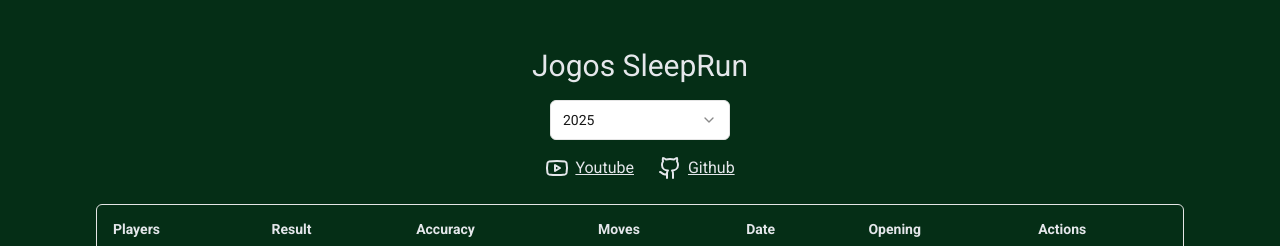
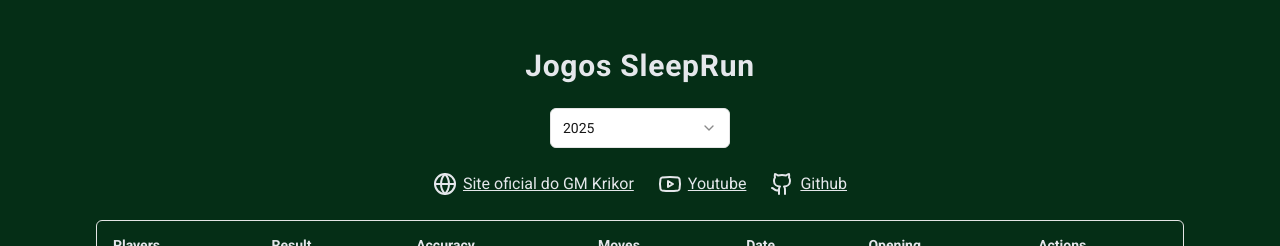
Before and after one commit to refeals/gm-krikor-sleeprun-data, a Next.js app: page / in a window 1280 px wide. Shown: the top 246 px of the page. Built offline with nearby package versions, Linux system fonts and the light colour scheme; no server answers.

Commit message:
feat: add official site

```diff
--- a/app/(components)/home.tsx
+++ b/app/(components)/home.tsx
@@ -9,15 +9,15 @@ import {
   SelectTrigger,
   SelectValue,
 } from "@/components/ui/select"
-import { Github, Youtube } from "lucide-react"
+import { Github, Youtube, Globe } from "lucide-react"
 
 export default function Home() {
   const { filter, setFilter } = useFilteredGames()
 
   return (
     <main className="flex h-screen flex-col items-center justify-between px-4 md:px-24 pt-4 md:pt-12 gap-6">
-      <nav className="flex flex-col gap-4 justify-center items-center">
-        <h1 className="text-3xl">Jogos SleepRun</h1>
+      <nav className="flex flex-col gap-6 justify-center items-center">
+        <h1 className="text-3xl font-bold tracking-wide">Jogos SleepRun</h1>
 
         <div>
           <Select onValueChange={setFilter} value={filter}>
@@ -34,12 +34,20 @@ export default function Home() {
           </Select>
         </div>
 
-        <div className="flex gap-6">
+        <div className="flex flex-col gap-3 md:flex-row md:gap-6">
+          <a
+            href="https://gmkrikor.com/"
+            target="_blank"
+            rel="noopener noreferrer"
+            className="underline flex items-center gap-1.5 justify-center"
+          >
+            <Globe className="size-6" /> Site oficial do GM Krikor
+          </a>
           <a
             href="https://www.youtube.com/@GMKrikor"
             target="_blank"
             rel="noopener noreferrer"
-            className="underline flex items-center gap-1.5"
+            className="underline flex items-center gap-1.5 justify-center"
           >
             <Youtube className="size-6" /> Youtube
           </a>
@@ -47,7 +55,7 @@ export default function Home() {
             href="https://github.com/refeals/gm-krikor-sleeprun-data"
             target="_blank"
             rel="noopener noreferrer"
-            className="underline flex items-center gap-1.5"
+            className="underline flex items-center gap-1.5 justify-center"
           >
             <Github className="size-6" /> Github
           </a>
```
